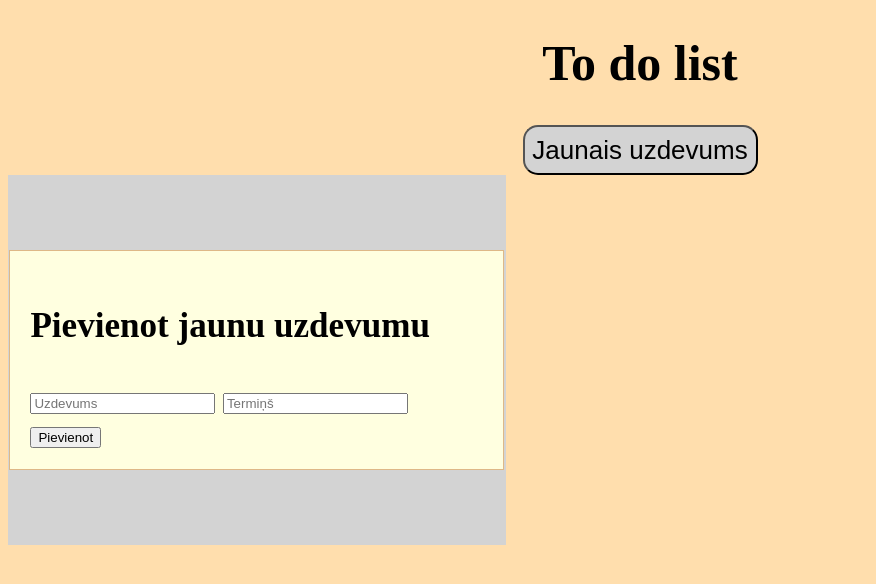
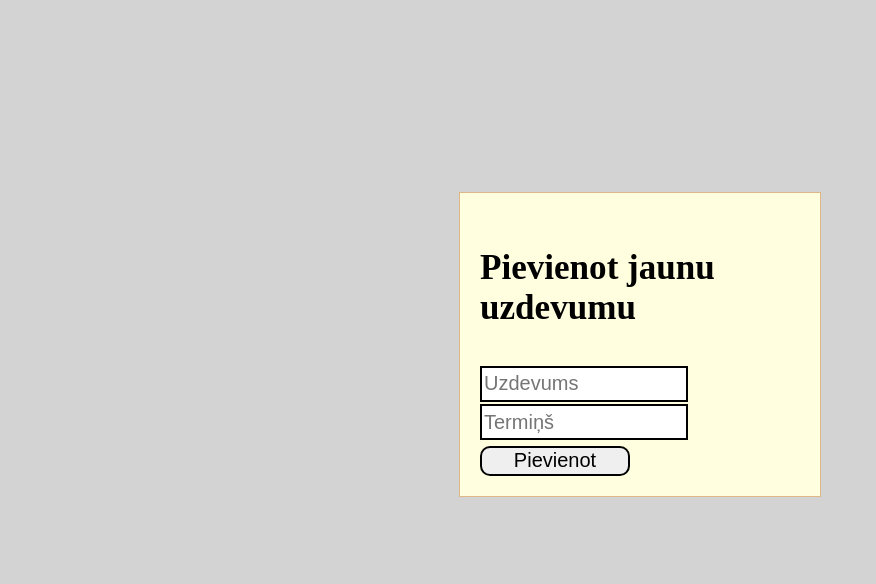
Before and after one commit to mihalicman/to-do-list-java, a plain HTML site: page index.html in a window 1280 px wide. Both pictures are taken after a click on the button "Jaunais uzdevums". Shown: the whole page, without its empty margins (0-876 px from the left). Drawn offline with Linux system fonts and the light colour scheme.

Commit message:
Izmainas

```diff
--- a/style.css
+++ b/style.css
@@ -25,18 +25,47 @@ h1 {
     background-color: lightgray;
 }
 
+input#uzdevums {
+    height: 30px;
+    width: 200px;
+    font-size: 20px;
+    border: solid 2px black;
+}
+
+input#termiņš {
+    height: 30px;
+    width: 200px;
+    font-size: 20px;
+    border: solid 2px black;
+}
+
+#pievienotUzdevumu {
+    font-size: 20px;
+    height: 30px;
+    width: 150px;
+    border: solid 2px black;
+    border-radius: 10px;
+
+}
+
 #popUp {
     display: none;
     position: fixed;
     z-index: 1;
+    left: 0;
+    top: 0;
+    width: 100%;
+    height: 100%;
     background-color:lightgrey;
     font-size: 30px;
 }
+
+
 
 #form {
     background-color: lightyellow;
     margin: 15% auto;
     padding: 20px;
     border: 1px solid burlywood ;
-    width: 91%;
+    width: 25%;
 }
```
